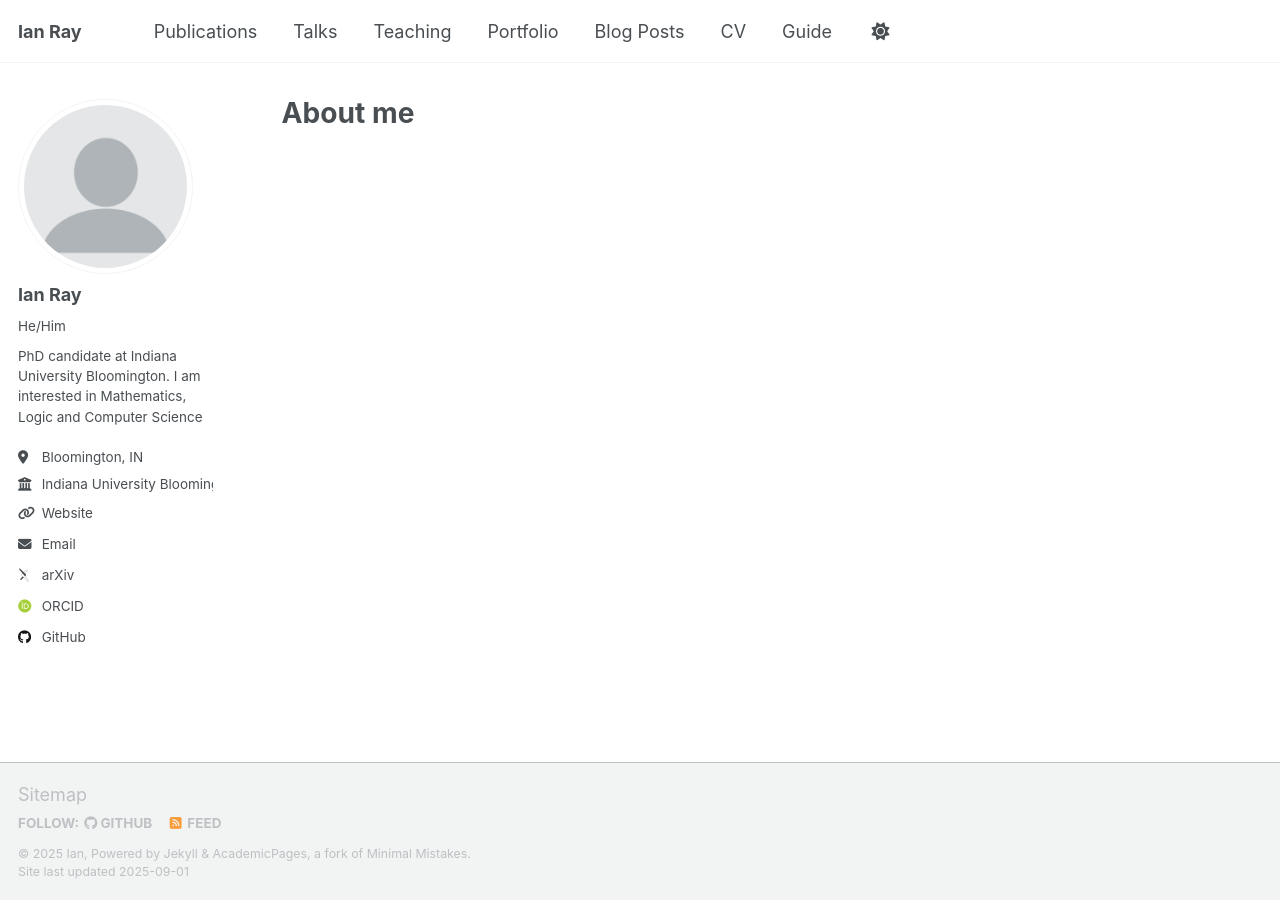
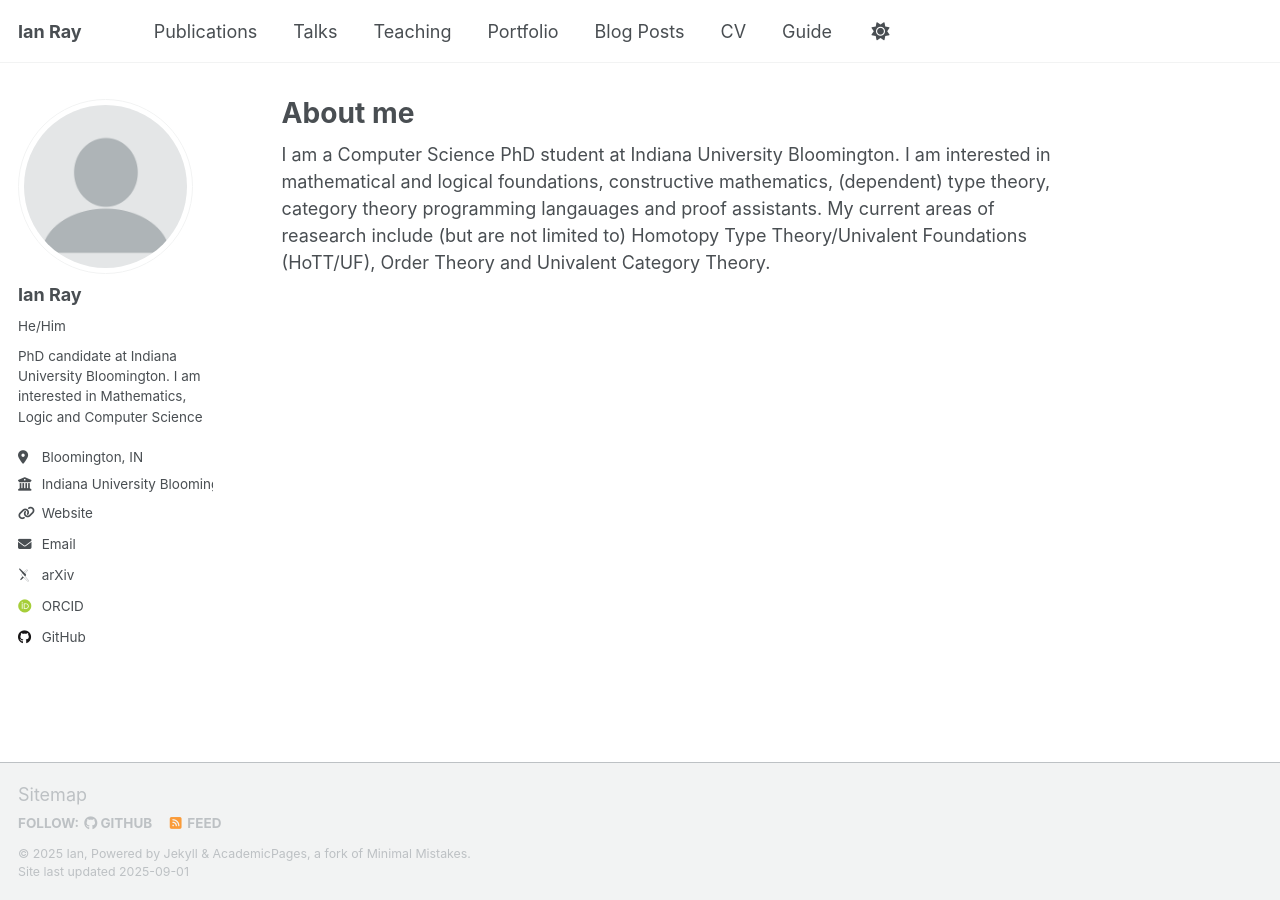
Before and after one commit to IanRay11/IanRay11.github.io, a Jekyll site: the page built from _pages/about.md, in a window 1280 px wide. Built offline with Jekyll 4.4.1, drawn with Linux system fonts in a browser that asks for light colours; some web fonts are replaced; a script that is not in the unit is left out.

Commit message:
Update about.md

```diff
--- a/_pages/about.md
+++ b/_pages/about.md
@@ -6,3 +6,5 @@ redirect_from:
   - /about/
   - /about.html
 ---
+
+I am a Computer Science PhD student at Indiana University Bloomington. I am interested in mathematical and logical foundations, constructive mathematics, (dependent) type theory, category theory programming langauages and proof assistants. My current areas of reasearch include (but are not limited to) Homotopy Type Theory/Univalent Foundations (HoTT/UF), Order Theory and Univalent Category Theory.
```
